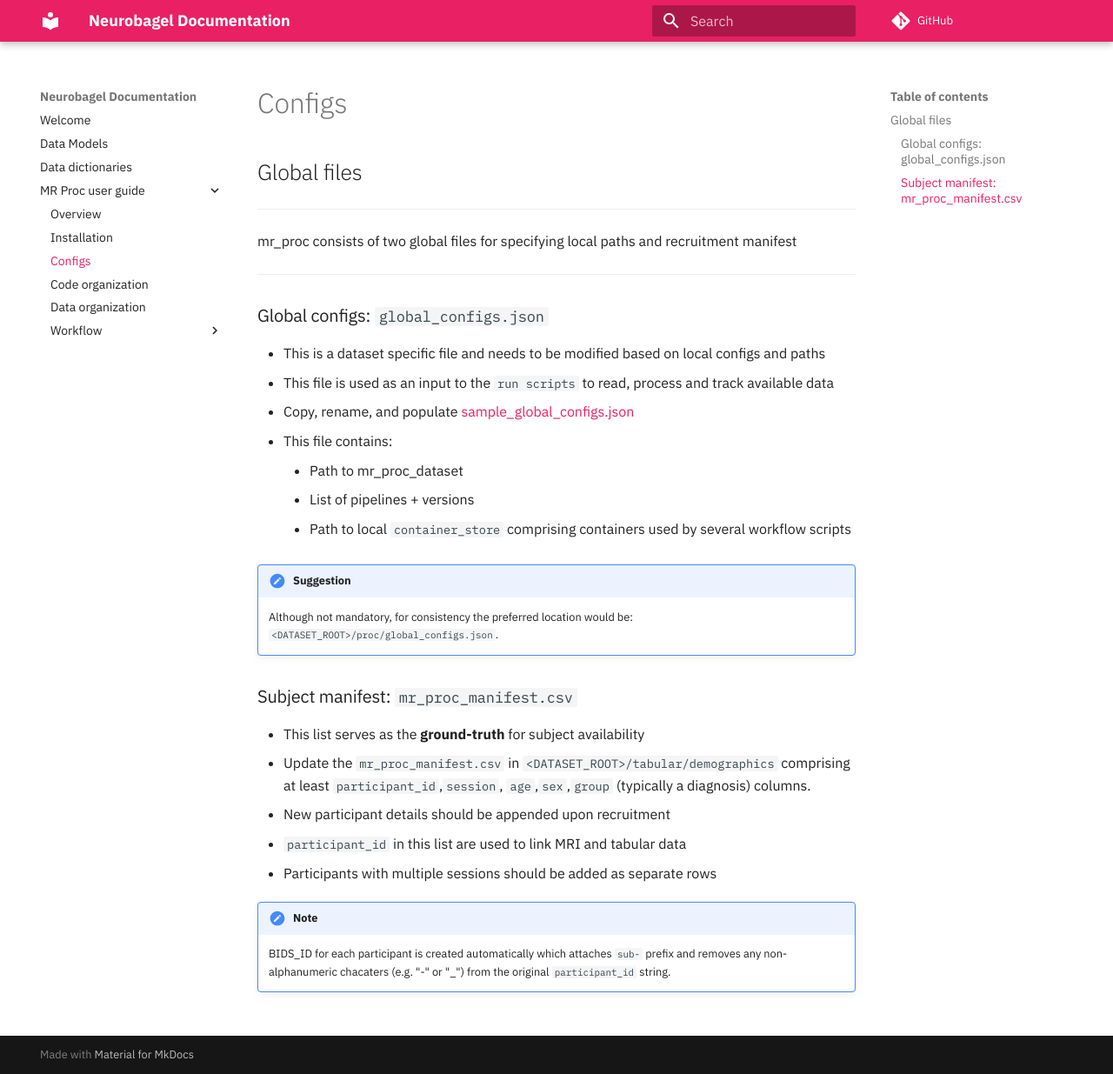
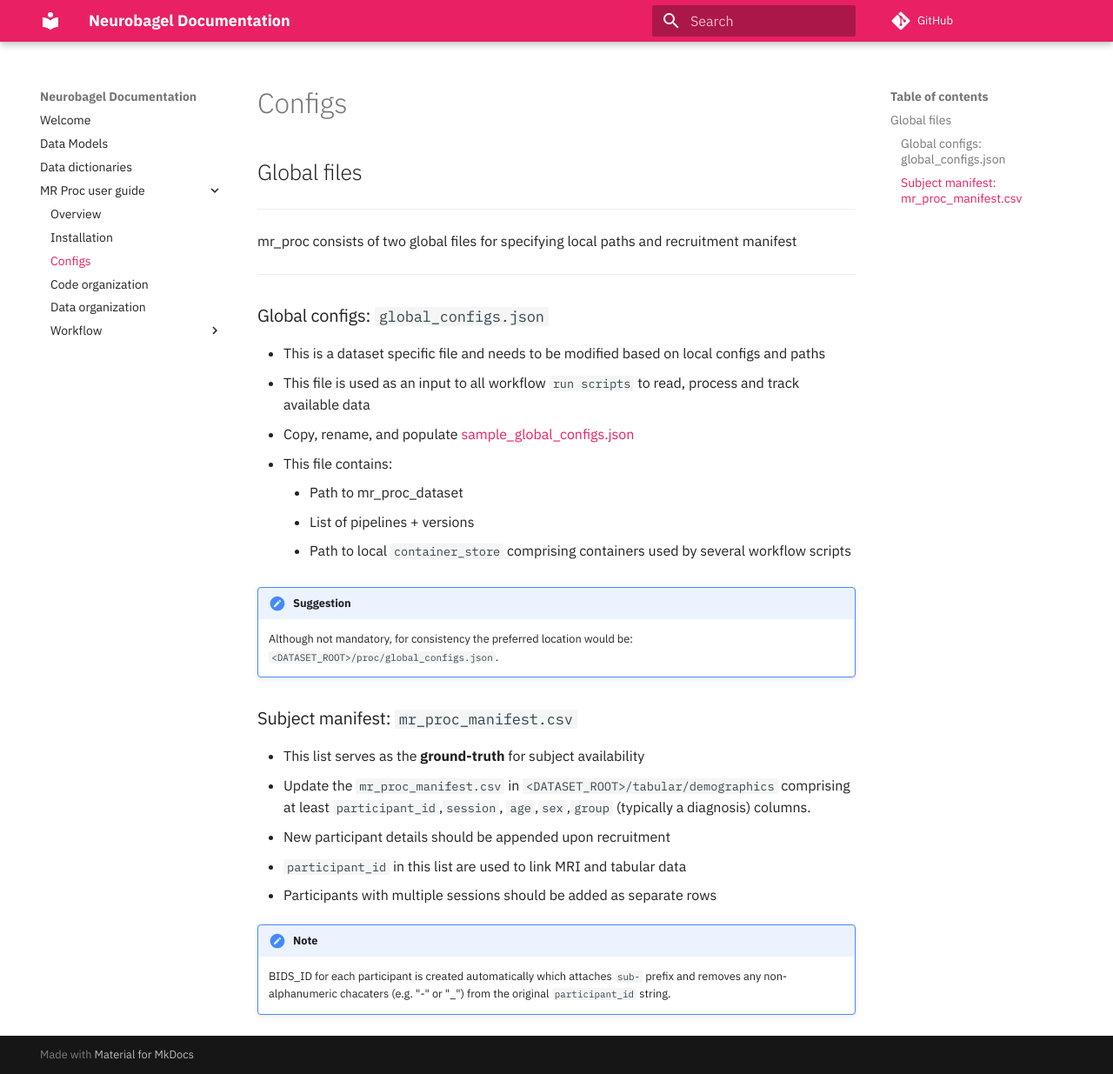
Before and after one commit to neurobagel/documentation, an MkDocs documentation site: the page built from docs/mr_proc/configs.md, in a window 1280 px wide and 1235 px high. Shown: the whole window at 87% size. Built offline with MkDocs 1.6.1 and Material for MkDocs 9.7.7, drawn with Linux system fonts in a browser that asks for light colours; comment, search, counter and statistics services are not loaded.

Commit message:
Update configs.md

```diff
--- a/docs/mr_proc/configs.md
+++ b/docs/mr_proc/configs.md
@@ -8,7 +8,7 @@ mr_proc consists of two global files for specifying local paths and recruitment
 
 ### Global configs: `global_configs.json`
    - This is a dataset specific file and needs to be modified based on local configs and paths
-   - This file is used as an input to the `run scripts` to read, process and track available data
+   - This file is used as an input to all workflow `run scripts` to read, process and track available data
    - Copy, rename, and populate [sample_global_configs.json](https://github.com/neurodatascience/mr_proc/blob/main/sample_global_configs.json)
    - This file contains:
       - Path to mr_proc_dataset
```
